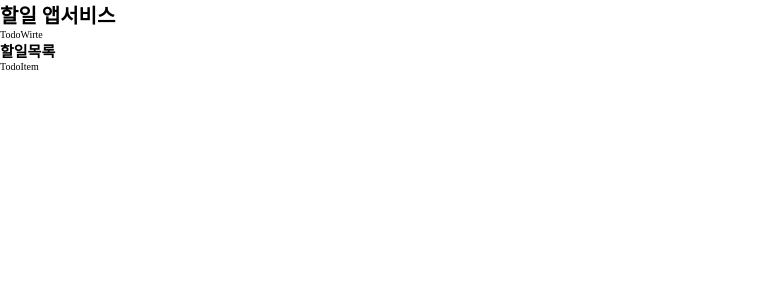
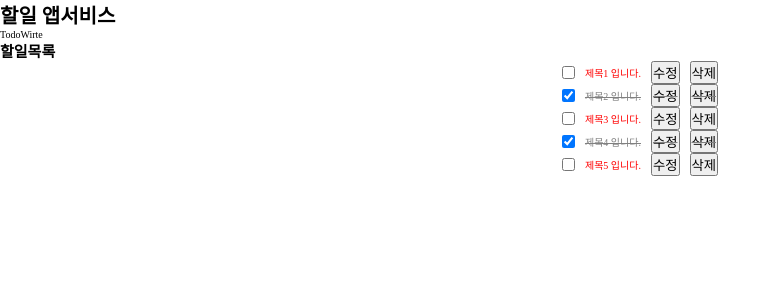
Before and after one commit to yachea/til_react_cra_ts, a React (Create React App) app: page / in a window 1280 px wide. Shown: the top 300 px of the page, without its empty margins (0-781 px from the left). Built offline with nearby package versions, Linux system fonts and the light colour scheme.

Commit message:
[docs] todo 앱 제작하기

```diff
--- a/src/App.tsx
+++ b/src/App.tsx
@@ -1,24 +1,46 @@
 import { useState } from 'react';
 import TodoList from './components/todos/TodoList';
 import TodoWirte from './components/todos/TodoWirte';
+// 공통으로 사용하는 type 정의 및 interface 는 별도의 폴더에 보관하자.
 import { ITodoType, TodoType } from './types/todoType';
-
+// 테스트를 위한 목업 데이터 (/src/api/dummy.ts 추천)
+const initalTodos: TodoType[] = [
+  { id: 'a', title: '제목1 입니다.', completed: false },
+  { id: 'b', title: '제목2 입니다.', completed: true },
+  { id: 'c', title: '제목3 입니다.', completed: false },
+  { id: 'd', title: '제목4 입니다.', completed: true },
+  { id: 'e', title: '제목5 입니다.', completed: false },
+];
 
 function App(): JSX.Element {
   // ts 자리
 
   // 여기에 목록 데이터를 보광해야 함.
   // {id: "", title: "", completed: false}
-  const [todos, setTodos] = useState<(TodoType | ITodoType)[]>([]);
+  const [todos, setTodos] = useState<(TodoType | ITodoType)[]>(initalTodos);
 
   // todos 를 업데이트 하는 함수
   const handleTodoUpdate = (): void => {
     // setTodos
   };
   // todo 목록에서 실행할 함수들
-  const onToggle = (): void => {};
-  const onDelte = (): void => {};
-  const onEdit = (): void => {};
+  const onToggle = (id: string): void => {
+    console.log('oneToggle:', id);
+    // 전달 받은 ID를 이용해서 찾아서 completed 변경
+    const arr: TodoType[] = todos.map(todo =>
+      todo.id === id ? { ...todo, completed: !todo.completed } : todo,
+    );
+    setTodos(arr);
+  };
+  const onDelte = (id: string): void => {
+    console.log('onDelte:', id);
+    // 전달 받은 id 를 제외한 나머지만 모아서 목록 변경
+    const arr: TodoType[] = todos.filter(todo => todo.id !== id);
+    setTodos(arr);
+  };
+  const onEdit = (): void => {
+    console.log('onEdit');
+  };
 
   // tsx 자리
   return (
--- a/src/components/todos/TodoItem.tsx
+++ b/src/components/todos/TodoItem.tsx
@@ -1,11 +1,36 @@
+import { TodoType } from '@/types/todoType';
+
 type TodoItemProps = {
-  onToggle: () => void;
-  onDelte: () => void;
+  todo: TodoType;
+  onToggle: (id: string) => void;
+  onDelte: (id: string) => void;
   onEdit: () => void;
 };
 
-const TodoItem = ({ onToggle, onDelte, onEdit }: TodoItemProps) => {
-  return <div>TodoItem</div>;
+const TodoItem = ({ todo, onToggle, onDelte, onEdit }: TodoItemProps) => {
+  // 수정은 별도의 입력창 구성으로 수정 후 값만 업데이트
+  const handleEdit = () => {
+    console.log('여기에서 내용을 수정하는 기능 작성 후 완료된 데이터 전송');
+    onEdit();
+  };
+  // css 객체 만들기 (css타입을 지정하면 css가 자동으로 나온다.)
+  const liStyle: React.CSSProperties = {
+    display: 'flex',
+    gap: '10px',
+    alignItems: 'center',
+    justifyContent: 'center',
+    color: todo.completed ? 'gray' : 'red',
+    textDecoration: todo.completed ? 'line-through' : 'none',
+  };
+
+  return (
+    <li style={liStyle}>
+      <input type="checkbox" onChange={() => onToggle(todo.id)} checked={todo.completed} />
+      <span>{todo.title}</span>
+      <button onClick={onEdit}>수정</button>
+      <button onClick={() => onDelte(todo.id)}>삭제</button>
+    </li>
+  );
 };
 
 export default TodoItem;
--- a/src/components/todos/TodoList.tsx
+++ b/src/components/todos/TodoList.tsx
@@ -3,8 +3,8 @@
 
 type TodoListProps = {
   todos: TodoType[];
-  onToggle: () => void;
-  onDelte: () => void;
+  onToggle: (id: string) => void;
+  onDelte: (id: string) => void;
   onEdit: () => void;
 };
 
@@ -12,7 +12,25 @@
   return (
     <div>
       <h2>할일목록</h2>
-      <TodoItem onToggle={onToggle} onDelte={onDelte} onEdit={onEdit} />
+      {todos.length === 0 ? (
+        <p>목록이 없습니다.</p>
+      ) : (
+        <ul>
+          {todos.map(itme => (
+            <TodoItem
+              key={itme.id}
+              todo={itme}
+              onToggle={onToggle}
+              onDelte={onDelte}
+              onEdit={onEdit}
+            />
+          ))}
+        </ul>
+      )}
+
+      {/* 할일 즉 todos 는 여러개의 item 으로 구성된 배열이다. map 으로 출력 */}
+
+      {/* <TodoItem onToggle={onToggle} onDelte={onDelte} onEdit={onEdit} /> */}
     </div>
   );
 };
```
Also changed, not shown: 1 other file (tests, documents, lock files or other folders).
